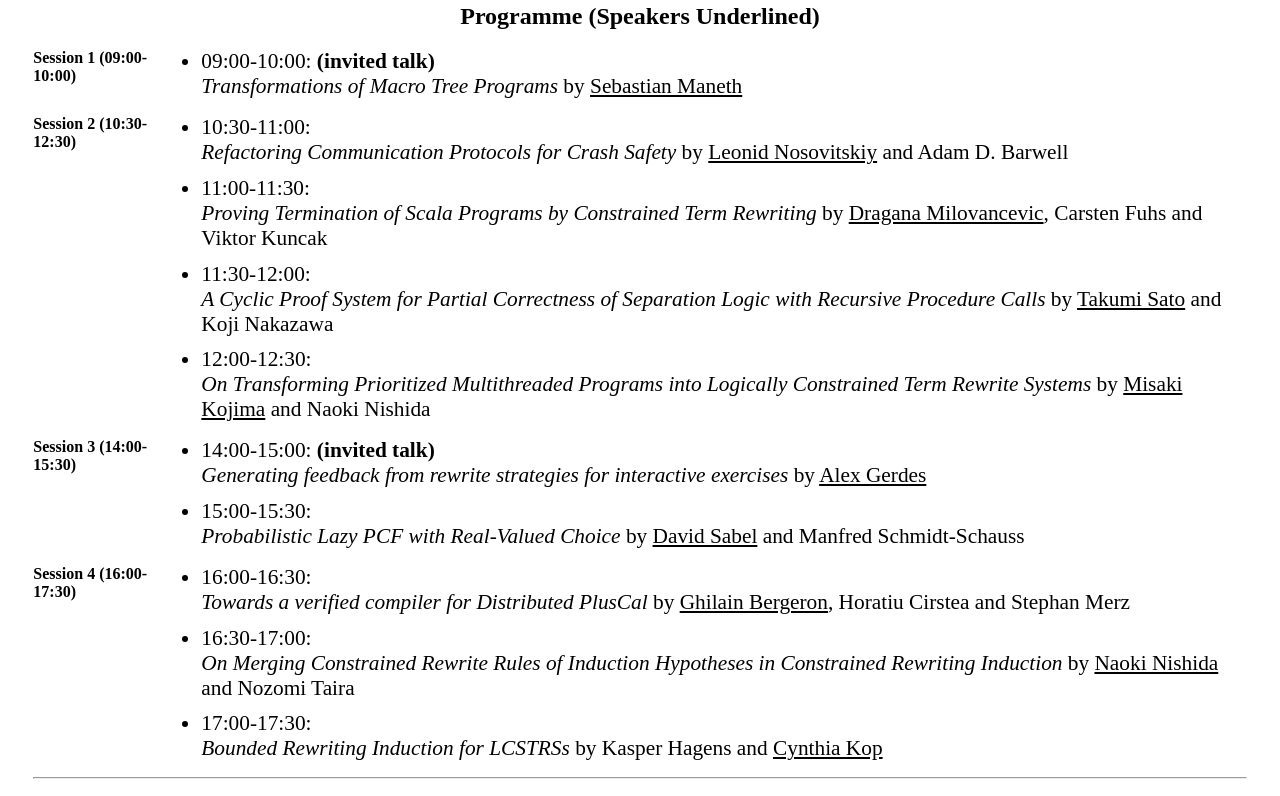
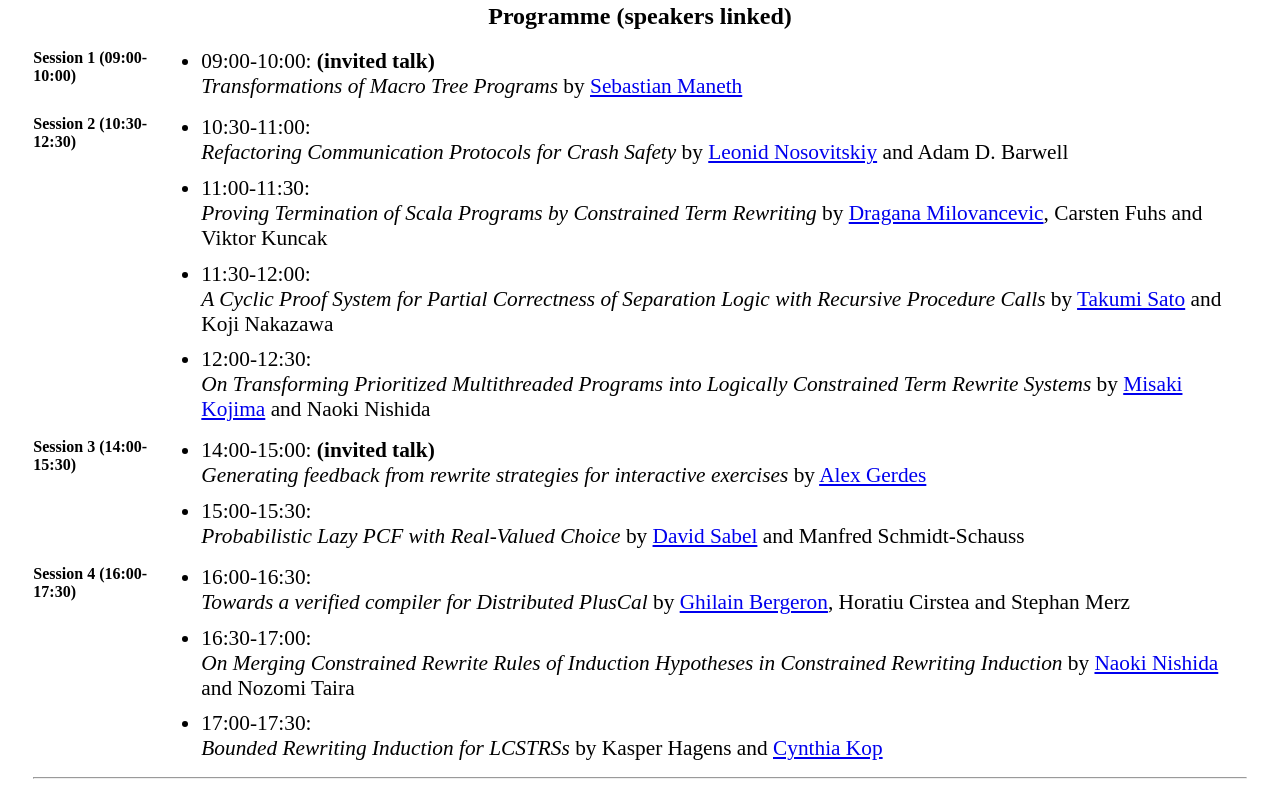
Before and after one commit to wpte2025/wpte2025.github.io, a plain HTML site: page index.html in a window 1280 px wide. Shown: the part 991-1787 px from the top of the page. Drawn offline with Linux system fonts and the light colour scheme.

Commit message:
link the speakers

```diff
--- a/index.html
+++ b/index.html
@@ -50,14 +50,14 @@
 
     <hr>
 
-    <h2>Programme (Speakers Underlined)</h2>
+    <h2>Programme (speakers linked)</h2>
 
     <dl>
       <dt><b>Session 1 (09:00-10:00)</b></dt>
       <dd>
         <ul>
           <li>09:00-10:00: <b>(invited talk)</b><br>
-            <i>Transformations of Macro Tree Programs</i> by <u>Sebastian Maneth</u>
+            <i>Transformations of Macro Tree Programs</i> by <a href="https://user.informatik.uni-bremen.de/smaneth/">Sebastian Maneth</a>
           </li>
         </ul>
       </dd>
@@ -65,16 +65,16 @@
       <dd>
         <ul>
           <li>10:30-11:00:<br>
-            <i>Refactoring Communication Protocols for Crash Safety</i> by <u>Leonid Nosovitskiy</u> and Adam D. Barwell
+            <i>Refactoring Communication Protocols for Crash Safety</i> by <a href="https://leonid-nosovitskiy.com/">Leonid Nosovitskiy</a> and Adam D. Barwell
           </li>
           <li>11:00-11:30:<br>
-            <i>Proving Termination of Scala Programs by Constrained Term Rewriting</i> by <u>Dragana Milovancevic</u>, Carsten Fuhs and Viktor Kuncak
+            <i>Proving Termination of Scala Programs by Constrained Term Rewriting</i> by <a href="https://lara.epfl.ch/~milovanc/">Dragana Milovancevic</a>, Carsten Fuhs and Viktor Kuncak
           </li>
           <li>11:30-12:00:<br>
-            <i>A Cyclic Proof System for Partial Correctness of Separation Logic with Recursive Procedure Calls</i> by <u>Takumi Sato</u> and Koji Nakazawa
+            <i>A Cyclic Proof System for Partial Correctness of Separation Logic with Recursive Procedure Calls</i> by <a href="https://www.sqlab.jp/student/sato_takumi_en.html">Takumi Sato</a> and Koji Nakazawa
           </li>
           <li>12:00-12:30:<br>
-            <i>On Transforming Prioritized Multithreaded Programs into Logically Constrained Term Rewrite Systems</i> by <u>Misaki Kojima</u> and Naoki Nishida
+            <i>On Transforming Prioritized Multithreaded Programs into Logically Constrained Term Rewrite Systems</i> by <a href="https://www.trs.css.i.nagoya-u.ac.jp/~k-misaki/">Misaki Kojima</a> and Naoki Nishida
           </li>
         </ul>
       </dd>
@@ -82,10 +82,10 @@
       <dd>
         <ul>
           <li>14:00-15:00: <b>(invited talk)</b><br>
-            <i>Generating feedback from rewrite strategies for interactive exercises</i> by <u>Alex Gerdes</u>
+            <i>Generating feedback from rewrite strategies for interactive exercises</i> by <a href="https://www.cse.chalmers.se/~alexg/">Alex Gerdes</a>
           </li>
           <li>15:00-15:30:<br>
-            <i>Probabilistic Lazy PCF with Real-Valued Choice</i> by <u>David Sabel</u> and Manfred Schmidt-Schauss
+            <i>Probabilistic Lazy PCF with Real-Valued Choice</i> by <a href="https://www.cs.hs-rm.de/~sabel/">David Sabel</a> and Manfred Schmidt-Schauss
           </li>
         </ul>
       </dd>
@@ -93,13 +93,13 @@
       <dd>
         <ul>
           <li>16:00-16:30:<br>
-            <i>Towards a verified compiler for Distributed PlusCal</i> by <u>Ghilain Bergeron</u>, Horatiu Cirstea and Stephan Merz
+            <i>Towards a verified compiler for Distributed PlusCal</i> by <a href="https://doctorat.univ-lorraine.fr/fr/etre-doctorant/annuaire/bergeron-ghilain">Ghilain Bergeron</a>, Horatiu Cirstea and Stephan Merz
           </li>
           <li>16:30-17:00:<br>
-            <i>On Merging Constrained Rewrite Rules of Induction Hypotheses in Constrained Rewriting Induction</i> by <u>Naoki Nishida</u> and Nozomi Taira
+            <i>On Merging Constrained Rewrite Rules of Induction Hypotheses in Constrained Rewriting Induction</i> by <a href="https://www.trs.css.i.nagoya-u.ac.jp/~nishida/">Naoki Nishida</a> and Nozomi Taira
           </li>
           <li>17:00-17:30:<br>
-            <i>Bounded Rewriting Induction for LCSTRSs</i> by Kasper Hagens and <u>Cynthia Kop</u>
+            <i>Bounded Rewriting Induction for LCSTRSs</i> by Kasper Hagens and <a href="https://www.cs.ru.nl/~cynthiakop/index_en.html">Cynthia Kop</a>
           </li>
         </ul>
       </dd>
```
